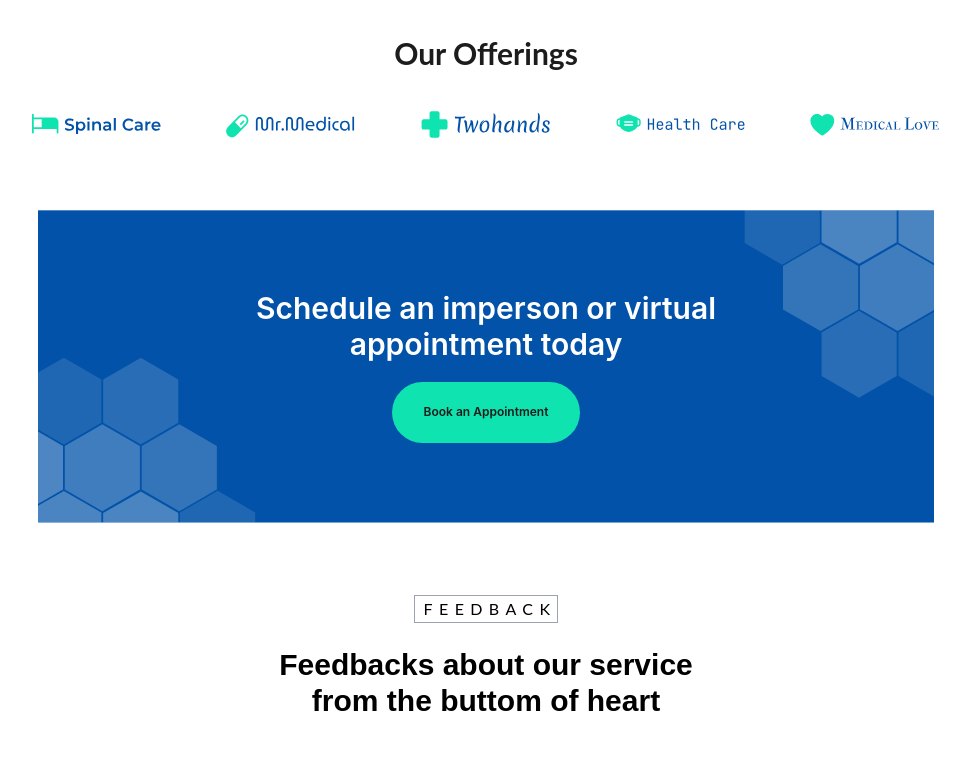
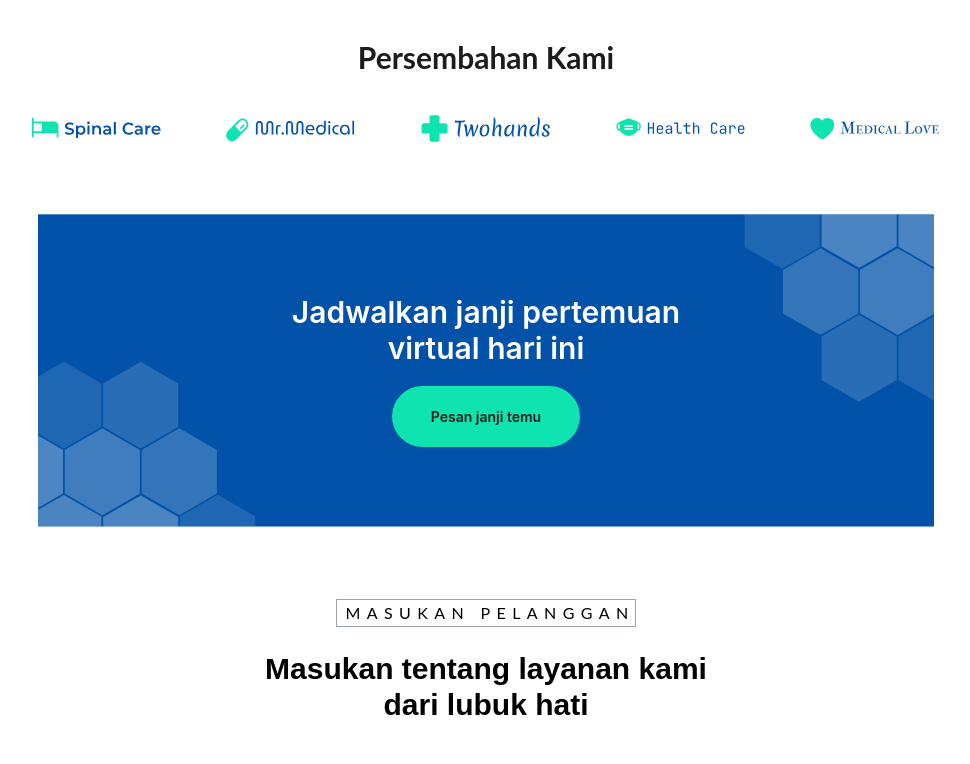
Before and after one commit to toriqcaesaravesena/pharma-pweb, a PHP site: page / in a window 1280 px wide. Shown: the part 920-1684 px from the top of the page, without its empty margins (154-1124 px from the left). Run offline with PHP 8.4, Linux system fonts and the light colour scheme; some libraries are stand-ins or nearby versions.

Commit message:
update homepage

```diff
--- a/index.php
+++ b/index.php
@@ -56,7 +56,7 @@
     >
       <div>
         <p class="font-Inter text-white">
-          Welcome to Pharma. We provides medical accessories
+        Selamat datang di Pharma. Kami menyediakan layanan medis
         </p>
       </div>
       <div class="flex flex-row items-center gap-3">
@@ -98,13 +98,13 @@
       <div>
         <ul class="flex gap-10 w-max text-lg">
           <li class="hover:text-primary cursor-pointer">
-            <a href="#main">Home</a>
+            <a href="#main">Beranda</a>
           </li>
           <li class="hover:text-primary cursor-pointer">
-            <a href="#about">About</a>
+            <a href="#about">Tentang Kami</a>
           </li>
           <li class="hover:text-primary cursor-pointer">
-            <a href="#services">Service</a>
+            <a href="#services">Layanan</a>
           </li>
           <li
             @click.away="open = false"
@@ -115,7 +115,7 @@
               @click="open = !open"
               class="flex flex-row items-center w-full text-left md:w-auto md:inline md:mt-0 md:ml-4 hover:text-primary focus:text-primary focus:outline-none focus:shadow-outline"
             >
-              <span>Pages</span>
+              <span>Halaman</span>
               <svg
                 fill="currentColor"
                 viewBox="0 0 20 20"
@@ -150,7 +150,7 @@
                 <a
                   class="block px-4 py-2 mt-2 text-sm font-semibold bg-transparent rounded-lg dark-mode:bg-transparent dark-mode:hover:bg-gray-600 dark-mode:focus:bg-gray-600 dark-mode:focus:text-white dark-mode:hover:text-white dark-mode:text-gray-200 md:mt-0 hover:text-gray-900 focus:text-gray-900 hover:bg-gray-200 focus:bg-gray-200 focus:outline-none focus:shadow-outline"
                   href="#team"
-                  >Team</a
+                  >Tim Kami</a
                 >
               </div>
             </div>
@@ -169,18 +169,18 @@
         <div class="bg-bg_main b w-full bg-cover bg-center">
             <div class="py-[9rem] px-[12.8%]">
             <!-- <div class="py-[11.3rem] pl-[12.8%] pr-[42%]"> -->
-                <div class="py-2 w-[22.1rem] bg-green font-Lato tracking-[0.4rem] text-[16px] text-center items-center">
-                    <p>MEDICAL PROFESSIONALS</p>
+                <div class="py-2 w-[22.1rem] bg-green font-Lato tracking-[0.4rem] text-lg text-center items-center">
+                    <p>PROFESIONAL MEDIS</p>
                 </div>
                 <div class="font-bold text-[50px] text-header1">
-                    <p">Makes Your Health <br> Better Will Makes <br> Us Better</p>
+                    <p">Kesehatan Anda Jadi<br>Kunci Kepuasan<br>Bagi Kami</p>
                 </div>
                 <div class="font-normal text-base text-header2">
-                    <p>Our team of highly trained professionals uses the latest <br> healing technologies to restore you to pain-free health <br> quickly and easily.</p>
+                    <p>Tim kami terdiri dari para profesional terlatih menggunakan <br> teknologi penyembuhan terbaru untuk memulihkan kesehatan  <br> Anda tanpa rasa sakit dengan cepat dan mudah.</p>
                 </div>
                 <div class="mt-7">
                     <button class="w-[11.75rem] h-[3.8rem] bg-primary font-normal text-base text-white hover:bg-blue-700">
-                        <a href="#about">Get Started</a>
+                        <a href="#about">Memulai</a>
                     </button>
                 </div>
             </div>
@@ -188,7 +188,7 @@
     </section>
     <section>
         <div class="flex justify-center font-bold text-3xl w-full my-[2.5rem] font-Lato text-header2">
-            <p>Our Offerings</p>
+            <p>Persembahan Kami</p>
         </div>
         <div class="flex w-full justify-around px-[12%]">
             <img src="asset/services/1.svg" width="130px" height="32px">
@@ -201,21 +201,21 @@
     <section class="px-[15%] py-[4.5rem]">
         <div class="bg-bg_cta w-full bg-cover bg-center flex flex-col justify-center text-center font-Inter py-20">
             <div>
-                <p class="text-white font-semibold text-3xl">Schedule an imperson or virtual <br> appointment today</p>
+                <p class="text-white font-semibold text-3xl">Jadwalkan janji pertemuan <br> virtual hari ini</p>
             </div>
             <div>
-                <button class="w-[11.75rem] h-[3.8rem] bg-green font-semibold text-xs text-header2 mt-5 hover:bg-emerald-300 rounded-[50px]">
-                    <a href="pages/login.php">Book an Appointment</a>
+                <button class="w-[11.75rem] h-[3.8rem] bg-green font-semibold text-[14px] text-header2 mt-5 hover:bg-emerald-300 rounded-[50px]">
+                    <a href="pages/login.php">Pesan janji temu</a>
                 </button>
             </div>
         </div>
     </section>
     <section class="flex-col text-center justify-center">
         <div class="flex justify-center" >
-            <p class="font-Lato font-normal tracking-[0.4rem] border border-solid border-gray-400 w-36 h-7 flex justify-center items-center pl-2">FEEDBACK</p>
+            <p class="font-Lato font-normal tracking-[0.4rem] border border-solid border-gray-400 w-42 h-7 flex justify-center items-center pl-2">MASUKAN PELANGGAN</p>
         </div>
         <div class="pb-12 pt-6">
-            <p class="font-Montserrat font-semibold text-3xl ">Feedbacks about our service <br> from the buttom of heart</p>
+            <p class="font-Montserrat font-semibold text-3xl ">Masukan tentang layanan kami <br> dari lubuk hati</p>
         </div>
     </section>
     <section class="flex justify-center px-[15%] pb-32">
@@ -239,13 +239,13 @@
     <section class="bg-primary py-[7%] px-[15%]">
             <div id="Medical" class="w-full h-full mb-16 flex justify-between">
                     <div>
-                        <p class="mb-3 border-2 border-white border-opacity-30 font-Lato font-medium text-base text-white tracking-[0.8rem] pl-5">MEDICAL EXPERTS</p>
-                        <div class="font-Montserrat font-semibold text-3xl text-white">The Professional Doctors</div>
+                        <p class="mb-3 border-2 border-white border-opacity-30 font-Lato font-medium text-base text-white tracking-[0.8rem] pl-7">AHLI MEDIS</p>
+                        <div class="font-Montserrat font-semibold text-3xl text-white">Dokter Profesional</div>
                     </div>
 
 
                     <div>
-                        <button class="mt-[7px] font-Inter font-meidum text-base bg-green hover:bg-emerald-300 text-primary p-5"><a href="#team">View All Doctors</a></button>
+                        <button class="mt-[7px] font-Inter font-meidum text-base bg-green hover:bg-emerald-300 text-primary p-5"><a href="#team">Lihat Semua Dokter</a></button>
                     </div>
 
 
@@ -272,28 +272,28 @@
             <div class="flex text-center justify-center">
                 <div class="flex flex-col justify-center items-center px-10">
                         <span class="text-5xl text-white font-Lato mb-4 font-semibold">25</span>
-                        <p class="border border-white border-opacity-30 py-1 px-2 font-Lato font-extralight text-xs text-white tracking-[0.3rem]">YEARS</p>
-                        <p class="border border-white border-opacity-30 -mt-[0.5px] py-1 px-2 font-Lato font-extralight text-xs text-white tracking-[0.3rem]">EXPERIENCE</p>
+                        <p class="border border-white border-opacity-30 py-1 px-2 font-Lato font-extralight text-xs text-white tracking-[0.3rem]">TAHUN</p>
+                        <p class="border border-white border-opacity-30 -mt-[0.5px] py-1 px-2 font-Lato font-extralight text-xs text-white tracking-[0.3rem]">PENGALAMAN</p>
                 </div>
                 <div class="flex flex-col justify-center items-center px-10">
                         <span class="text-5xl text-white font-Lato mb-4 font-semibold">893</span>
-                        <p class="border border-white border-opacity-30 py-1 px-2 font-Lato font-extralight text-xs text-white tracking-[0.3rem]">MEDICAMENT</p>
-                        <p class="border border-white border-opacity-30 -mt-[0.5px] py-1 px-2 font-Lato font-extralight text-xs text-white tracking-[0.3rem]">INVENTED</p>
+                        <p class="border border-white border-opacity-30 py-1 px-2 font-Lato font-extralight text-xs text-white tracking-[0.3rem]">OBAT</p>
+                        <p class="border border-white border-opacity-30 -mt-[0.5px] py-1 px-2 font-Lato font-extralight text-xs text-white tracking-[0.3rem]">TERSEDIA</p>
                 </div>
                 <div class="flex flex-col justify-center items-center px-10">
                         <span class="text-5xl text-white font-Lato mb-4 font-semibold">75</span>
-                        <p class="border border-white border-opacity-30 py-1 px-2 font-Lato font-extralight text-xs text-white tracking-[0.3rem]">AWARDS</p>
-                        <p class="border border-white border-opacity-30 -mt-[0.5px] py-1 px-2 font-Lato font-extralight text-xs text-white tracking-[0.3rem]">WINNED</p>
+                        <p class="border border-white border-opacity-30 py-1 px-2 font-Lato font-extralight text-xs text-white tracking-[0.3rem]">MENANG</p>
+                        <p class="border border-white border-opacity-30 -mt-[0.5px] py-1 px-2 font-Lato font-extralight text-xs text-white tracking-[0.3rem]">PENGHARGAAN</p>
                 </div>
                 <div class="flex flex-col justify-center items-center px-10">
-                        <span class="text-5xl text-white font-Lato mb-4 font-semibold">673 k</span>
-                        <p class="border border-white border-opacity-30 py-1 px-2 font-Lato font-extralight text-xs text-white tracking-[0.3rem]">HAPPY</p>
-                        <p class="border border-white border-opacity-30 -mt-[0.5px] py-1 px-2 font-Lato font-extralight text-xs text-white tracking-[0.3rem] ">CLIENTS</p>
+                        <span class="text-5xl text-white font-Lato mb-4 font-semibold">673k</span>
+                        <p class="border border-white border-opacity-30 py-1 px-2 font-Lato font-extralight text-xs text-white tracking-[0.3rem]">KLIEN</p>
+                        <p class="border border-white border-opacity-30 -mt-[0.5px] py-1 px-2 font-Lato font-extralight text-xs text-white tracking-[0.3rem] ">SENANG</p>
                 </div>
                 <div class="flex flex-col justify-center items-center px-10">
                         <span class="text-5xl text-white font-Lato mb-4 font-semibold">751</span>
-                        <p class="border border-white border-opacity-30 py-1 px-2 font-Lato font-extralight text-xs text-white tracking-[0.3rem]">PHARMACIES</p>
-                        <p class="border border-white border-opacity-30 -mt-[0.5px] py-1 px-2 font-Lato font-extralight text-xs text-white tracking-[0.3rem]">PARTNERS</p>
+                        <p class="border border-white border-opacity-30 py-1 px-2 font-Lato font-extralight text-xs text-white tracking-[0.3rem]">MITRA</p>
+                        <p class="border border-white border-opacity-30 -mt-[0.5px] py-1 px-2 font-Lato font-extralight text-xs text-white tracking-[0.3rem]">FARMASI</p>
                 </div>
             </div>
     </div>
@@ -302,25 +302,20 @@
 
     <!-- ABOUT -->
 
-    <section class="px-[3rem] py-10" id="about">
+    <section class="px-[3rem] py-24" id="about">
       <div>
         <img src="asset/about/banner.svg">
       </div>
     </section>
-    <section class="flex-col text-center justify-center py-20">
+    <section class="flex-col text-center justify-center py-20 -mt-32">
       <div class="flex justify-center">
         <p class="font-Montserrat font-bold text-3xl">
-          Our team helps you get your <br />
-          life back on track.
+        Tim kami membantu Anda kembali <br >ke jalur hidup yang lebih baik
         </p>
       </div>
       <div class="flex justify-center">
         <p class="font-Lato font-extralight text-base text-gray-500 py-4">
-          Our team of highly trained professionals uses the latest healing
-          technologies to restore you to pain-free <br />
-          health quickly and easily. We thoroughly evaluate & treat all of the
-          contributing root factors related to <br />
-          your issue. Includes, but is not limit, your work and home stressors.
+        Tim profesional kami yang sangat terlatih menggunakan teknologi penyembuhan terkini untuk mengembalikan <br> Anda ke kesehatan tanpa rasa sakit dengan cepat dan mudah. Kami secara menyeluruh mengevaluasi dan mengobati semua <br> faktor akar yang berkontribusi terkait dengan masalah Anda. Termasuk, namun tidak terbatas pada, stres di tempat kerja dan rumah.
         </p>
       </div>
     </section>
@@ -332,10 +327,10 @@
     <section class="py-10 flex gap-20 px-[15%]">
       <div>
         <div class="mb-5">
-          <p class="font-Lato font-normal text-sm tracking-[0.3rem] border border-solid border-gray-300 w-44 h-7 flex justify-center items-center pl-2">THE LEADERS</p>
+          <p class="font-Lato font-normal text-sm tracking-[0.3rem] border border-solid border-gray-300 w-48 h-7 flex justify-center items-center pl-2">PARA PEMIMPIN</p>
         </div>
         <div class="mb-5">
-          <p class="font-Montserrat font-semibold text-3xl tracking-[0.1rem]">We have the best <br> Pharma & Medical</p>
+          <p class="font-Montserrat font-semibold text-3xl tracking-[0.1rem]">Kami memiliki Dokter<br> dan Farmasi Terbaik</p>
         </div>
         <div class="font-Lato font-medium text-base text-gray-600">
           <p>Collaboratively administrate empowered markets via plug-and- <br> play networks. users after installed base benefits. Dramatically <br> visualize customer.</p>
@@ -345,7 +340,7 @@
       </div>
       <div>
         <div class="mb-5">
-          <p class="font-Lato font-normal text-sm tracking-[0.3rem] border border-solid border-gray-300 w-44 h-7 flex justify-center items-center pl-2">OUR STORY</p>
+          <p class="font-Lato font-normal text-sm tracking-[0.3rem] border border-solid border-gray-300 w-44 h-7 flex justify-center items-center pl-2">PERJALANAN KAMI</p>
         </div>
         <div class="mb-5">
           <p class="font-Montserrat font-semibold text-3xl tracking-[0.1rem]">Our mission is to help patient <br> live better.</p>
```
